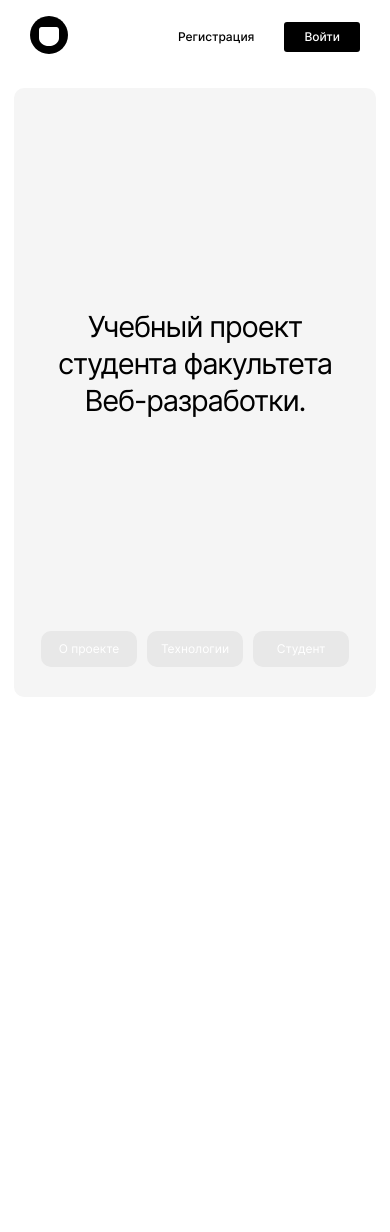
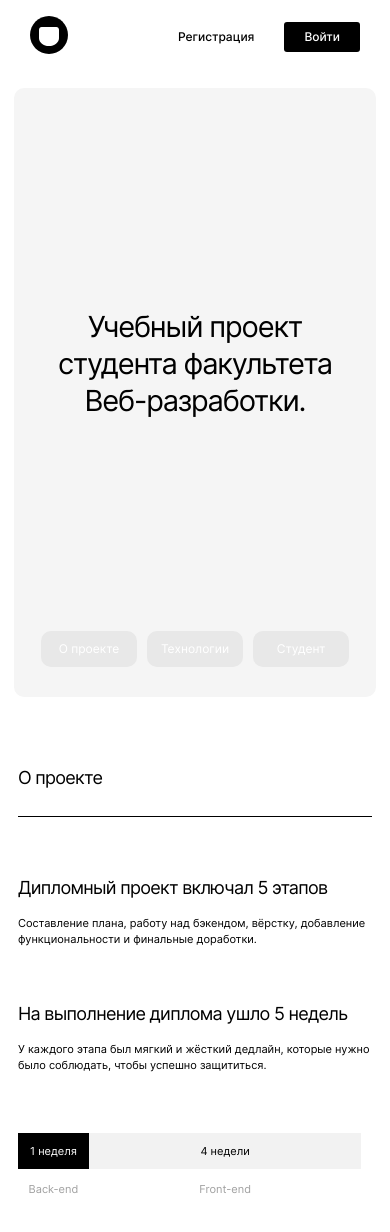
Before and after one commit to bomjourno/movies-explorer-frontend, a React (Create React App) app: page / in a window 390 px wide. Shown: the top 1232 px of the page. Before the commit the page ends 844 px from the top, so only its background shows below. Built offline with nearby package versions, Linux system fonts and the light colour scheme.

Commit message:
feat: add about-project

```diff
--- /dev/null
+++ b/src/components/AboutProject/AboutProject.css
@@ -0,0 +1,178 @@
+.project {
+  display: flex;
+  flex-direction: column;
+  width: 100%;
+  padding: 110px 70px;
+  box-sizing: border-box;
+}
+
+.project__title {
+  position: relative;
+  margin: 0 0 23px 0;
+  font-weight: 400;
+  font-size: 22px;
+  line-height: 27px;
+  letter-spacing: -0.04em;
+}
+
+.project__title::after {
+  content: "";
+  position: absolute;
+  bottom: 0;
+  left: 0;
+  width: 100%;
+  height: 1px;
+  background-color: #000;
+  transform: translate(0, 25px);
+}
+
+.project__columns-wrapper {
+  display: flex;
+  justify-content: space-between;
+  gap: 10px;
+  margin: 70px 0 110px;
+}
+
+.project__column {
+  max-width: 550px;
+}
+
+.project__column-title {
+  margin: 0 0 26px 0;
+  font-weight: 400;
+  font-size: 20px;
+  line-height: 24px;
+  letter-spacing: -0.04em;
+}
+
+.project__column-text {
+  margin: 0;
+  font-weight: 400;
+  font-size: 14px;
+  line-height: 20px;
+}
+
+.project__duration-wrapper {
+  display: flex;
+}
+
+.project__duration {
+  display: flex;
+  flex-direction: column;
+  justify-content: center;
+  align-items: center;
+  width: 20%;
+  font-size: 14px;
+  line-height: 17px;
+}
+
+.project__duration:last-child {
+  width: 80%;
+}
+
+.project__duration-time {
+  display: flex;
+  align-items: center;
+  justify-content: center;
+  width: 100%;
+  height: 36px;
+}
+
+.project__duration-time_back {
+  color: #fff;
+  background-color: #000;
+}
+
+.project__duration-time_front {
+  background-color: #F2F2F2;
+}
+
+.project__duration-name {
+  margin: 14px 0 0 0;
+  color: #A0A0A0;
+}
+
+@media screen and (max-width: 768px) {
+  .project {
+    padding: 90px 50px;
+  }
+
+  .project__column {
+    max-width: 319px;
+  }
+
+  .project__column-text {
+    font-size: 12px;
+    line-height: 18px;
+  }
+
+  .project__columns-wrapper {
+    margin: 70px 0 93px 0;
+  }
+
+  .project__duration {
+    width: 23%;
+  }
+
+  .project__duration:last-child {
+    width: 77%;
+  }
+}
+
+@media screen and (max-width: 550px) {
+  .project {
+    padding: 70px 18px;
+  }
+
+  .project__title {
+    font-size: 18px;
+    line-height: 22px;
+  }
+
+  .project__title::after {
+    transform: translate(0, 28px);
+  }
+
+  .project__columns-wrapper {
+    flex-direction: column;
+    margin: 65px 0 60px;
+    gap: 56px;
+  }
+
+  .project__column {
+    max-width: 100%;
+  }
+
+  .project__column-title {
+    margin: 0 0 16px 0;
+    font-size: 18px;
+    line-height: 22px;
+  }
+
+  .project__column-text {
+    font-size: 11px;
+    line-height: 16px;
+  }
+
+  .project__duration {
+    display: flex;
+    flex-direction: column;
+    justify-content: flex-start;
+    align-items: center;
+    width: 20%;
+    font-size: 11px;
+    line-height: 13px;
+  }
+}
+
+@media screen and (max-width: 375px) {
+
+
+  .project__duration {
+    width: 35%;
+  }
+
+  .project__duration:last-child {
+    width: 65%;
+  }
+}
--- /dev/null
+++ b/src/components/AboutProject/AboutProject.js
@@ -0,0 +1,42 @@
+import React from 'react';
+import './AboutProject.css';
+
+function AboutProject() {
+  return (
+    <section className='project'>
+      <h2 className='project__title'>О проекте</h2>
+      <div className='project__columns-wrapper'>
+        <div className='project__column'>
+          <h3 className='project__column-title'>
+            Дипломный проект включал 5 этапов
+          </h3>
+          <p className='project__column-text'>
+            Составление плана, работу над бэкендом, вёрстку, добавление
+            функциональности и финальные доработки.
+          </p>
+        </div>
+        <div className='project__column'>
+          <h3 className='project__column-title'>
+            На выполнение диплома ушло 5 недель
+          </h3>
+          <p className='project__column-text'>
+            У каждого этапа был мягкий и жёсткий дедлайн, которые нужно было
+            соблюдать, чтобы успешно защититься.
+          </p>
+        </div>
+      </div>
+      <div className='project__duration-wrapper'>
+        <div className='project__duration'>
+          <div className='project__duration-time project__duration-time_back'>1 неделя</div>
+          <p className='project__duration-name'>Back-end</p>
+        </div>
+        <div className='project__duration'>
+          <div className='project__duration-time project__duration-time_front'>4 недели</div>
+          <p className='project__duration-name'>Front-end</p>
+        </div>
+      </div>
+    </section>
+  );
+}
+
+export default AboutProject;
--- a/src/components/Main/Main.js
+++ b/src/components/Main/Main.js
@@ -1,4 +1,5 @@
 import React from 'react';
+import AboutProject from '../AboutProject/AboutProject';
 import NavTab from '../NavTab/NavTab';
 import Promo from '../Promo/Promo';
 import './Main.css';
@@ -9,6 +10,7 @@ function Main() {
       <Promo>
         <NavTab />
       </Promo>
+      <AboutProject />
     </main>
   );
 }
--- a/src/components/NavTab/NavTab.js
+++ b/src/components/NavTab/NavTab.js
@@ -1,5 +1,4 @@
 import React from 'react';
-import './NavTab.css';
 
 function NavTab() {
   return (
```
Also changed, not shown: src/components/NavTab/NavTab.css (deleted).
